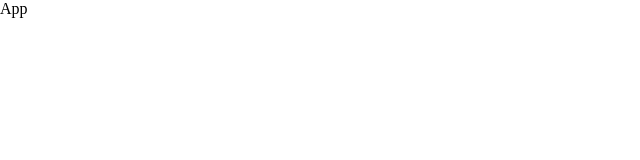
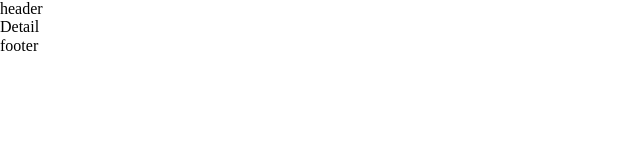
Before and after one commit to luofuchang/airbnb, a React (Vite) app: page /#/detail in a window 1280 px wide. Shown: the top 160 px of the page, without its empty margins (0-640 px from the left). Built offline with nearby package versions, Linux system fonts and the light colour scheme.

Commit message:
feat: 添加 react-router-dom 并更新应用结构
- 在 package.json 中添加 react-router-dom 依赖
- 更新 App 组件，使用 Outlet 作为子路由的占位符
- 修改 main.jsx，使用 RouterProvider 包裹应用并引入路由配置

```diff
--- a/package.json
+++ b/package.json
@@ -12,7 +12,8 @@
   "dependencies": {
     "normalize.css": "^8.0.1",
     "react": "^19.1.0",
-    "react-dom": "^19.1.0"
+    "react-dom": "^19.1.0",
+    "react-router-dom": "^7.6.0"
   },
   "devDependencies": {
     "@eslint/js": "^9.25.0",
--- a/src/App.jsx
+++ b/src/App.jsx
@@ -1,7 +1,16 @@
 import React, { memo } from "react";
+import { Outlet } from "react-router-dom";
 
 const App = memo(() => {
-  return <div>App</div>;
+  return (
+    <div className="app">
+      <div className="header">header</div>
+      <div className="page">
+        <Outlet />
+      </div>
+      <div className="footer">footer</div>
+    </div>
+  );
 });
 
 export default App;
--- a/src/main.jsx
+++ b/src/main.jsx
@@ -1,11 +1,12 @@
 import { StrictMode } from "react";
 import { createRoot } from "react-dom/client";
-import App from "./App.jsx";
 import "normalize.css";
 import "@/assets/css/index.less";
+import { RouterProvider } from "react-router-dom";
+import router from "@/routers";
 
 createRoot(document.getElementById("root")).render(
   <StrictMode>
-    <App />
+    <RouterProvider router={router} />
   </StrictMode>
 );
--- /dev/null
+++ b/src/routers/index.jsx
@@ -0,0 +1,21 @@
+import { createHashRouter, Navigate } from "react-router-dom";
+import { lazy } from "react";
+
+import App from "@/App";
+import Home from "@/views/home";
+const Detail = lazy(() => import("@/views/detail"));
+const Entire = lazy(() => import("@/views/entire"));
+
+const router = createHashRouter([
+  {
+    path: "/",
+    element: <App />,
+    children: [
+      { index: true, element: <Navigate to={"/home"} replace /> },
+      { path: "home", element: <Home /> },
+      { path: "detail", element: <Detail /> },
+      { path: "entire", element: <Entire /> },
+    ],
+  },
+]);
+export default router;
--- /dev/null
+++ b/src/views/detail/index.jsx
@@ -0,0 +1,7 @@
+import React, { memo } from "react";
+
+const Detail = memo(() => {
+  return <div>Detail</div>;
+});
+
+export default Detail;
--- /dev/null
+++ b/src/views/entire/index.jsx
@@ -0,0 +1,7 @@
+import React, { memo } from "react";
+
+const Entire = memo(() => {
+  return <div>Entire</div>;
+});
+
+export default Entire;
--- /dev/null
+++ b/src/views/home/index.jsx
@@ -0,0 +1,7 @@
+import React, { memo } from "react";
+
+const Home = memo(() => {
+  return <div>Home</div>;
+});
+
+export default Home;
```
Also changed, not shown: 1 other file (tests, documents, lock files or other folders).
